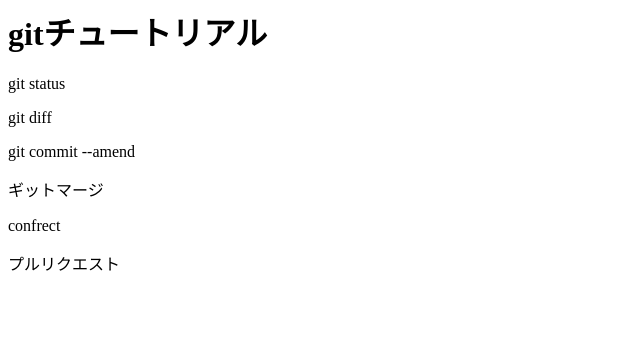
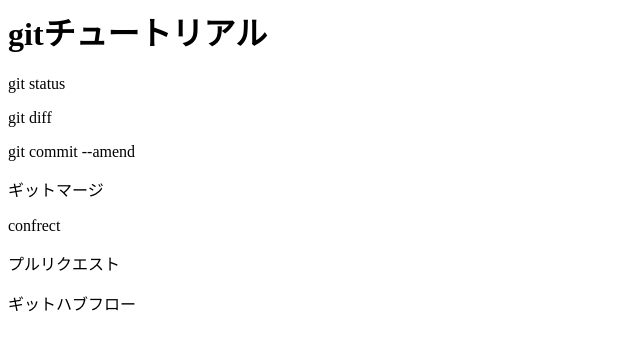
Before and after one commit to nscfmk/git_tutorial, a plain HTML site: page index.html in a window 1280 px wide. Shown: the whole page, without its empty margins (0-640 px from the left). Drawn offline with Linux system fonts and the light colour scheme.

Commit message:
ギットハブフローの追加

```diff
--- a/index.html
+++ b/index.html
@@ -5,3 +5,4 @@
 <p>ギットマージ</p>
 <p>confrect</p>
 <p>プルリクエスト</p>
+<p>ギットハブフロー</p>
```
